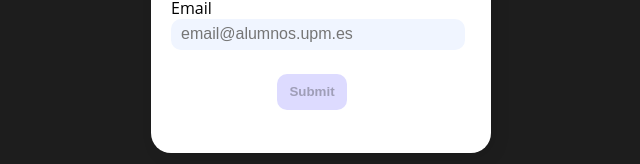
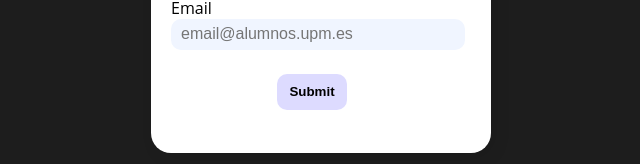
Before and after one commit to Eurielec/deCovidTracker-frontend, a React (Create React App) app: page /exit in a window 1280 px wide. Shown: the part 442-606 px from the top of the page, without its empty margins (319-959 px from the left). Built offline with nearby package versions, Linux system fonts and the light colour scheme; no server answers.

Commit message:
fix: bug allowed to double click submit, creating double entry

```diff
--- a/src/views/Form.js
+++ b/src/views/Form.js
@@ -5,7 +5,7 @@ function Form(props) {
   const url = process.env.REACT_APP_BACKEND_URL || "http://localhost:8000";
   const [nifNie, setNifNie] = useState(localStorage.getItem("nifNie") || "");
   const [email, setEmail] = useState(localStorage.getItem("email") || "");
-  const [buttonEnabled, setButtonEnabled] = useState(true);
+  const [buttonDisabled, setButtonDisabled] = useState(false);
 
   const validateNifNie = nifNie => {
     nifNie = nifNie.replace(/[-, ]/g, "");
@@ -27,7 +27,7 @@ function Form(props) {
   };
 
   const handleSubmit = async e => {
-    setButtonEnabled(false);
+    setButtonDisabled(true);
     e.preventDefault();
     if (!validateNifNie(nifNie)) {
       alert("Please provide a valid NIF/NIE");
@@ -119,7 +119,7 @@ function Form(props) {
             className="input-button"
             type="submit"
             value="Submit"
-            disabled={buttonEnabled}
+            disabled={buttonDisabled}
           />
         </div>
       </form>
```
